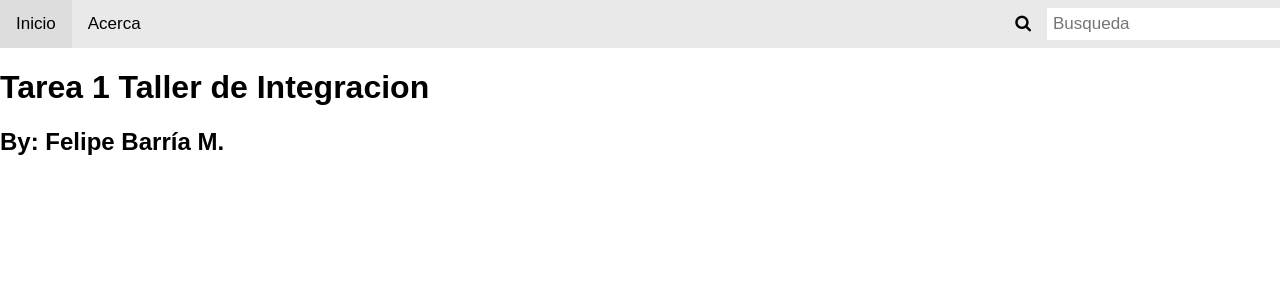
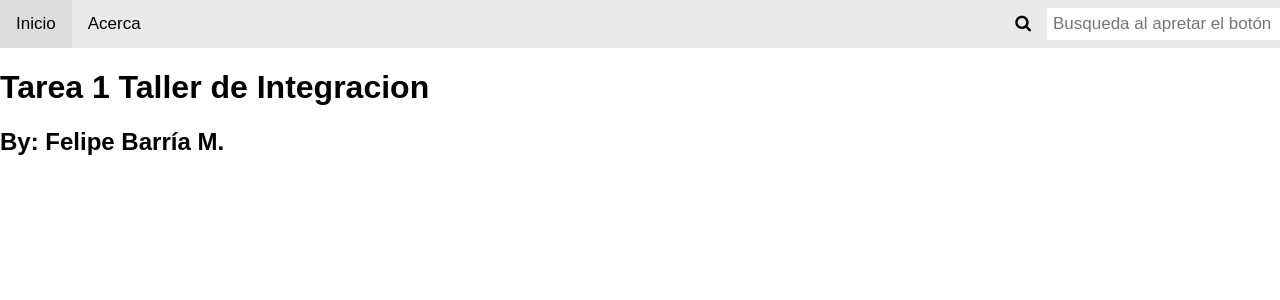
Before and after one commit to felipe-barria95/RickAndMorty-API, a Django app: page /about/ in a window 1280 px wide. Shown: the top 300 px of the page. Run offline with Django 3.2, Linux system fonts and the light colour scheme.

Commit message:
Update header.html

```diff
--- a/templates/header.html
+++ b/templates/header.html
@@ -86,7 +86,7 @@ body {
   <a href="/about">Acerca</a>
   <div class="search-container">
     <form action="/action_page.php">
-      <input type="text" placeholder="Busqueda" name="search" id="miBusqueda">
+      <input type="text" placeholder="Busqueda al apretar el botón" name="search" id="miBusqueda">
       <a onclick="window.location.href='/search/'+ document.getElementById('miBusqueda').value;"><i class="fa fa-search"></i></a>
     </form>
   </div>
```
